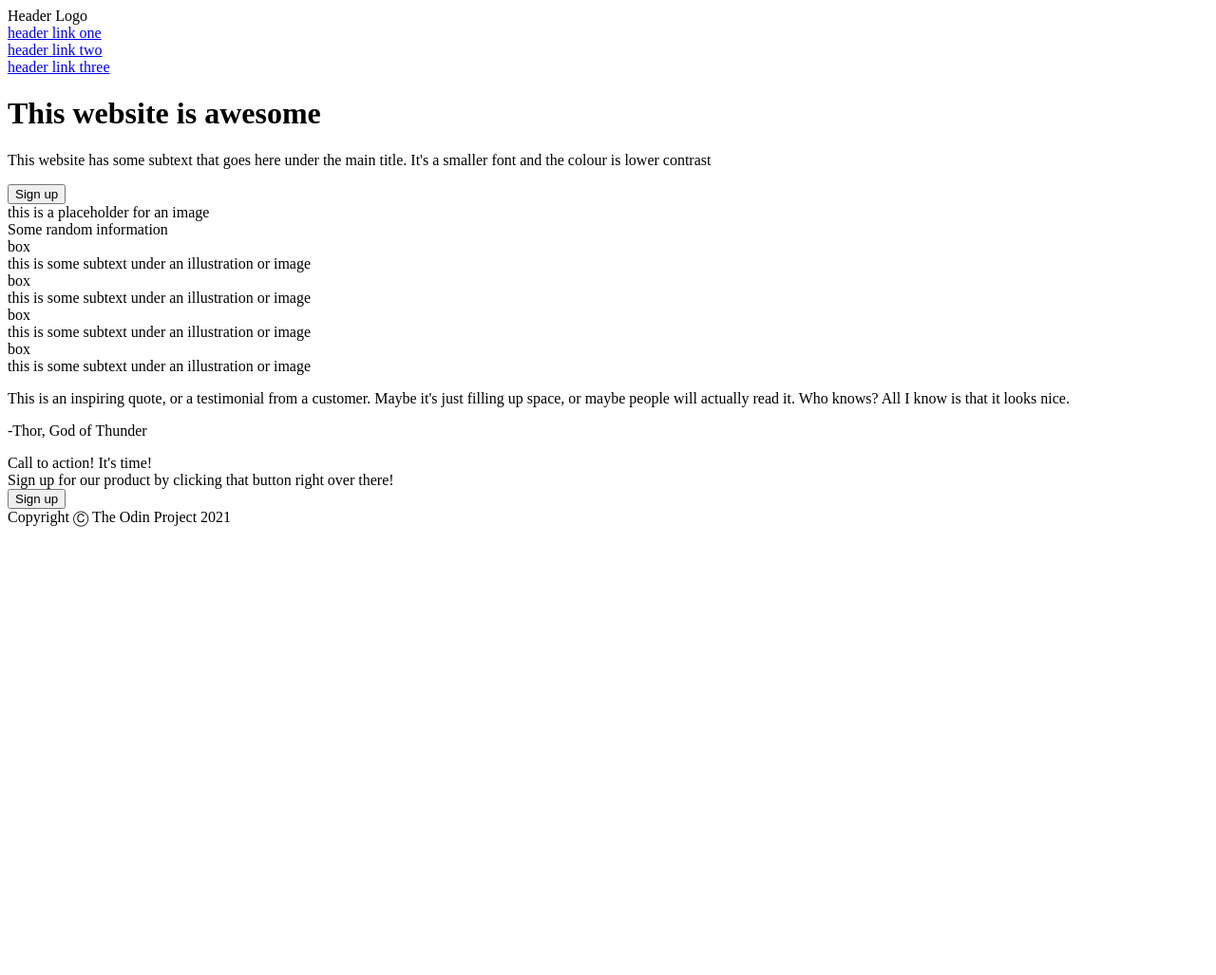
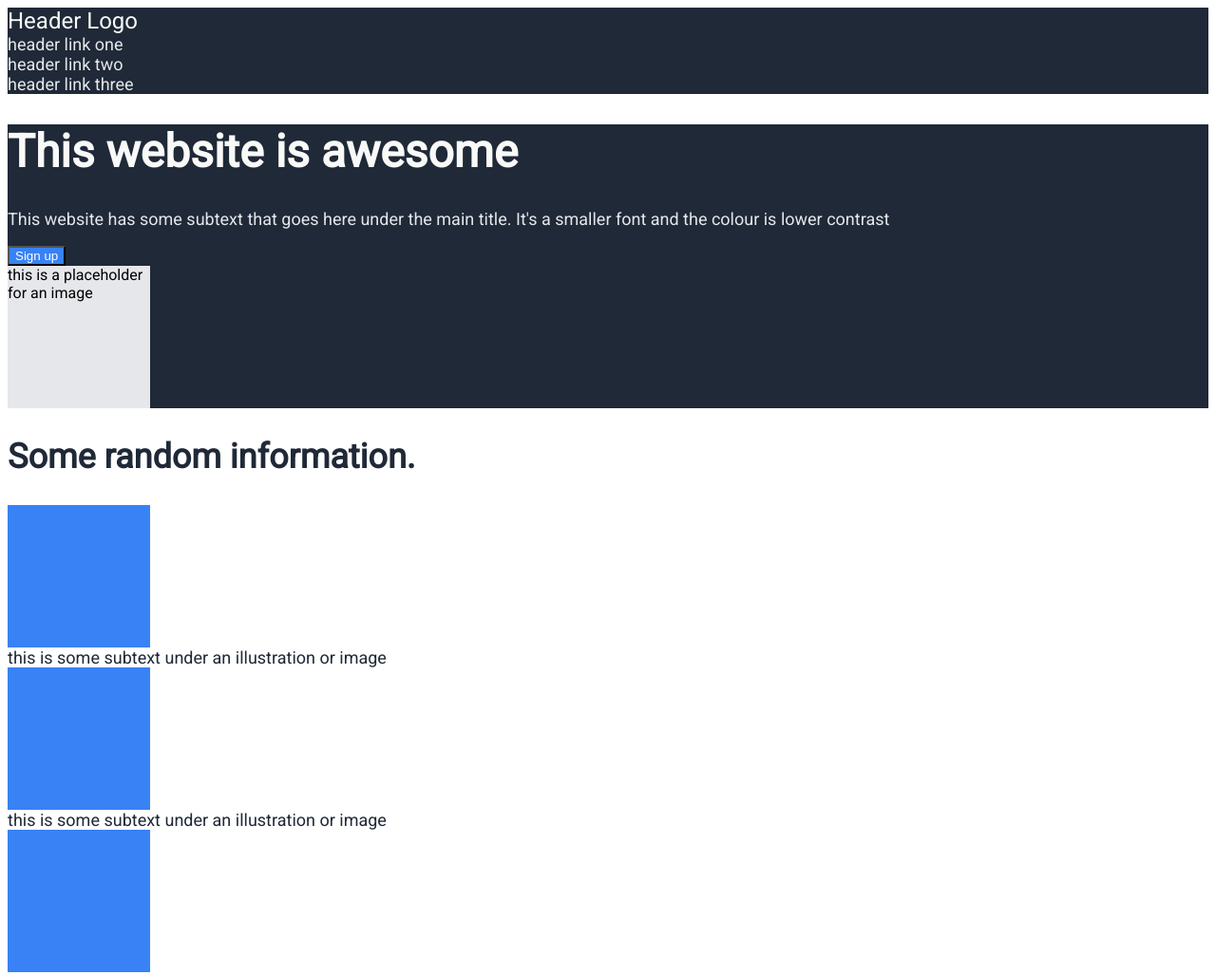
Before and after one commit to a-me01/landing-page, a plain HTML site: page index.html in a window 1280 px wide. Shown: the top 1027 px of the page at 95% size. Before the commit the page ends 800 px from the top, so only its background shows below. Drawn offline with Linux system fonts and the light colour scheme.

Commit message:
Insert basic css styles

```diff
--- a/index.html
+++ b/index.html
@@ -19,21 +19,22 @@
 
         <div class="main">
             <h1>This website is awesome</h1>
-            <p>This website has some subtext that goes here under the main title. It's a smaller font and the colour is
+            <p class="subtext">This website has some subtext that goes here under the main title. It's a smaller font
+                and the colour is
                 lower contrast</p>
-            <button>Sign up</button>
+            <button class="button-1">Sign up</button>
             <div class="placeholder">this is a placeholder for an image</div>
         </div>
 
         <div class="info">
-            <div>Some random information</div>
-            <div class="box">box</div>
+            <h2>Some random information.</h2>
+            <div class="box"></div>
             <div class="box-text">this is some subtext under an illustration or image</div>
-            <div class="box">box</div>
+            <div class="box"></div>
             <div class="box-text">this is some subtext under an illustration or image</div>
-            <div class="box">box</div>
+            <div class="box"></div>
             <div class="box-text">this is some subtext under an illustration or image</div>
-            <div class="box">box</div>
+            <div class="box"></div>
             <div class="box-text">this is some subtext under an illustration or image</div>
         </div>
 
@@ -46,7 +47,7 @@
         <div class="blue">
             <div>Call to action! It's time!</div>
             <div>Sign up for our product by clicking that button right over there!</div>
-            <button>Sign up</button>
+            <button class="button-two">Sign up</button>
         </div>
 
         <div class="footer">
--- a/style.css
+++ b/style.css
@@ -0,0 +1,87 @@
+@import url('https://fonts.googleapis.com/css2?family=Roboto&display=swap');
+
+body {
+    font-family: 'Roboto', sans-serif;
+}
+
+
+.header,
+.footer {
+    background-color: #1F2937;
+}
+
+.logo {
+    font-size: 24px;
+    color: #F9FAF8;
+}
+
+a {
+    font-size: 18px;
+    color: #E5E7EB;
+    text-decoration: none;
+}
+
+.main {
+    background-color: #1F2937;
+}
+
+h1 {
+    font-size: 48px;
+    font-weight: extra-bold;
+    color: #F9FAF8;
+}
+
+.subtext {
+    font-size: 18px;
+    color: #E5E7EB;
+}
+
+button {
+    background-color: #3882F6;
+    color: white;
+}
+
+.placeholder {
+    width: 150px;
+    height: 150px;
+    background-color: #E5E7EB;
+}
+
+h2 {
+    font-size: 36px;
+    font-weight: extra-bold;
+    color: #1F2937;
+}
+
+.box {
+    width: 150px;
+    height: 150px;
+    background-color: #3882F6;
+}
+
+.box-text {
+    font-size: 18px;
+    color: #1F2937;
+
+}
+
+.quote {
+    background-color: #E5E7EB;
+    font-size: 36px;
+    font-style: italic;
+    color: #1F2937;
+}
+
+.person {
+    font-weight: 700;
+}
+
+
+.blue {
+    background-color: #3882F6;
+    color: white;
+}
+
+.footer {
+    color: white;
+}
```
